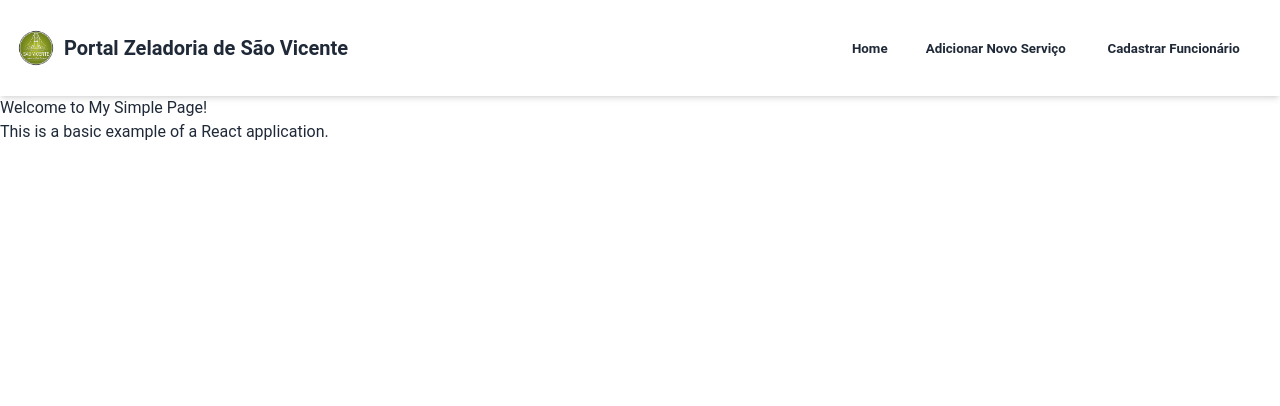
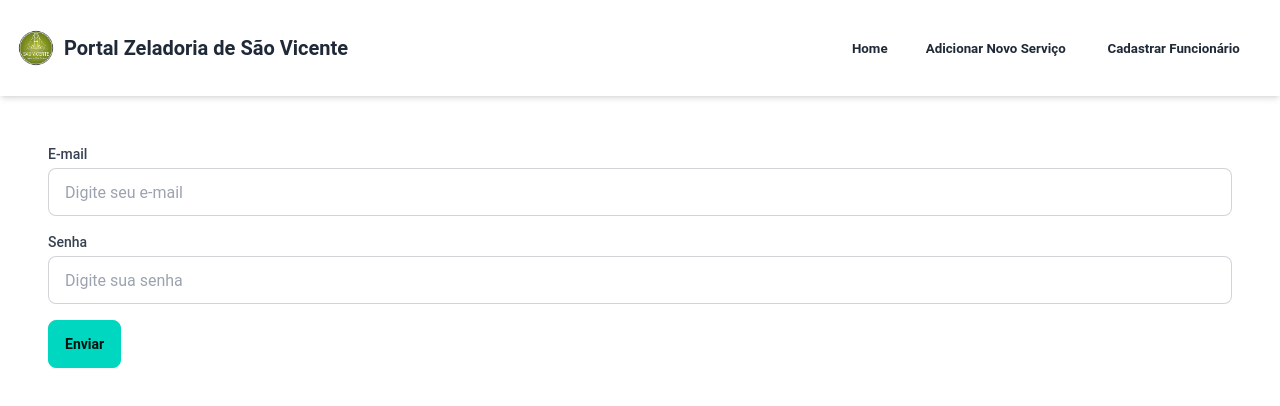
Before and after one commit to camilabr74/HTML_PI_2, a React (Vite) app: page /login in a window 1280 px wide. Shown: the top 406 px of the page. Built offline with nearby package versions, Linux system fonts and the light colour scheme.

Commit message:
Iniciada a criação da tela de login do usuário comum, mesmo codigo da login-employee

```diff
--- a/src/pages/Citizen/Login.jsx
+++ b/src/pages/Citizen/Login.jsx
@@ -1,12 +1,50 @@
-import React from 'react';
+import React, { useState } from 'react';
+import BaseForm from '../../components/BaseForm/BaseForm';
 
-function Login() {
+
+  const Login = ({ onSubmit }) => {
+  const [email, setEmail] = useState('');
+  const [senha, setSenha] = useState('');
+
+  const handleFormSubmit = () => {
+    onSubmit({ email, senha });
+    setEmail('');
+    setSenha('');
+  };
+
   return (
-    <div>
-      <h1>Welcome to My Simple Page!</h1>
-      <p>This is a basic example of a React application.</p>
-    </div>
+    <BaseForm onSubmit={handleFormSubmit}>
+      <div>
+        <label htmlFor="email" className="block text-sm font-medium text-gray-700">
+          E-mail
+        </label>
+        <input
+          type="email"
+          id="email"
+          value={email}
+          onChange={(e) => setEmail(e.target.value)}
+          placeholder="Digite seu e-mail"
+          className="input input-bordered w-full mt-1"
+          required
+        />
+      </div>
+
+      <div>
+        <label htmlFor="senha" className="block text-sm font-medium text-gray-700">
+          Senha
+        </label>
+        <input
+          type="senha"
+          id="senha"
+          value={senha}
+          onChange={(e) => setSenha(e.target.value)}
+          placeholder="Digite sua senha"
+          className="input input-bordered w-full mt-1"
+          required
+        />
+      </div>
+    </BaseForm>
   );
-}
+};
 
 export default Login;
```
